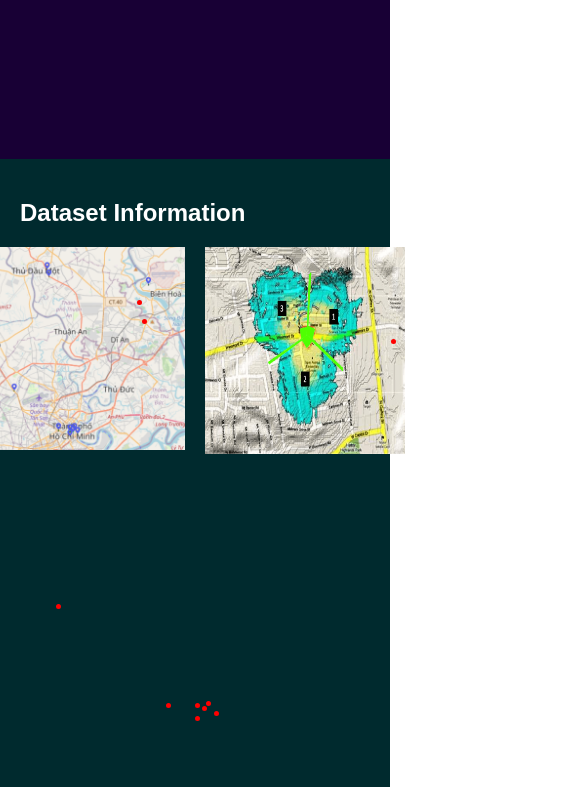
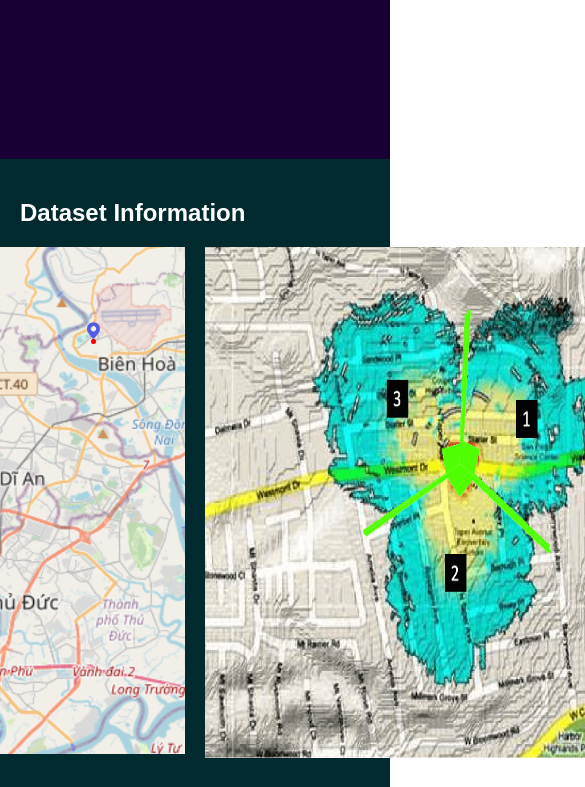
Before and after one commit to Lelekhoa1812/COS40007-Artificial-Intelligence-for-Engineering, a plain HTML site: page Project/ui/index.html in a window 390 px wide. Shown: the part 1609-2396 px from the top of the page, 585 px wide, since content can reach past the window. Drawn offline with Linux system fonts and the light colour scheme; files whose address does not match are found by name.

Commit message:
Update styles.css

```diff
--- a/Project/ui/styles.css
+++ b/Project/ui/styles.css
@@ -120,9 +120,6 @@ section {
         width: 90%; /* Increase modal width for small screens */
         padding: 10px; /* Reduce padding */
     }
-    .clickable {
-        width: 200px; /* Reduce image size for smaller screens */
-    }
     .modal-content {
         width: 90%; /* Adjust content width to fit small screens */
         padding: 10px;
```
